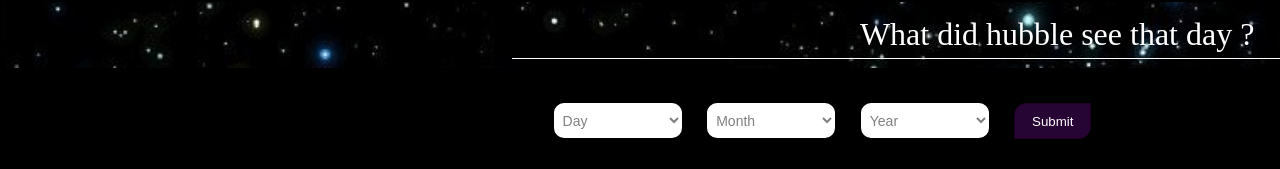
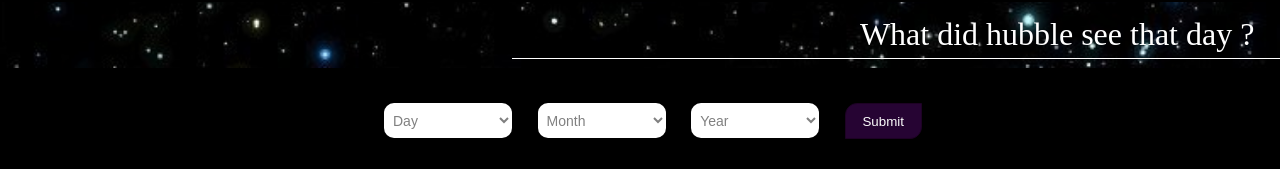
Before and after one commit to WildCodeSchool/lille-0920b-js-mentali-iss, a React (Create React App) app: page /gallery in a window 1280 px wide. Shown: the part 398-567 px from the top of the page. Built offline with nearby package versions, Linux system fonts and the light colour scheme; no server answers.

Commit message:
modifs css page galerie

```diff
--- a/src/App.js
+++ b/src/App.js
@@ -13,11 +13,13 @@
   box-sizing: border-box;
   margin: 0;
   padding: 0;
+  background-color: black;
+  overflow: hidden;
 `;
 
 const PageWrap = styled.div`
   text-align: center;
-  overflow: auto;
+  overflow: hidden;
   top: 45%;
   position: relative;
 `;
--- a/src/components/ChooseADate.jsx
+++ b/src/components/ChooseADate.jsx
@@ -36,7 +36,7 @@
 const BaliseSelection = styled.div`
   display: block;
   margin-bottom: 4vh;
-  margin-left: 26.5vw;
+
   @media ${device.xs} {
     width: 100vw;
     margin-left: 3vw;
```
